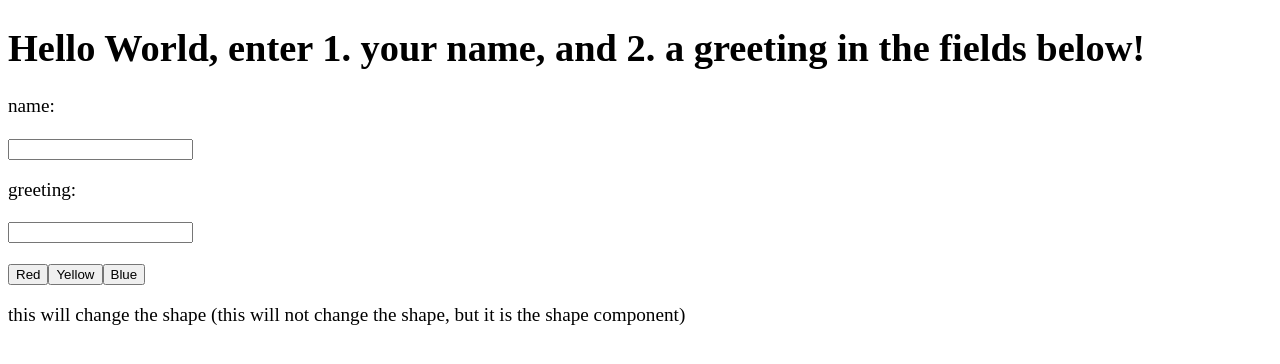
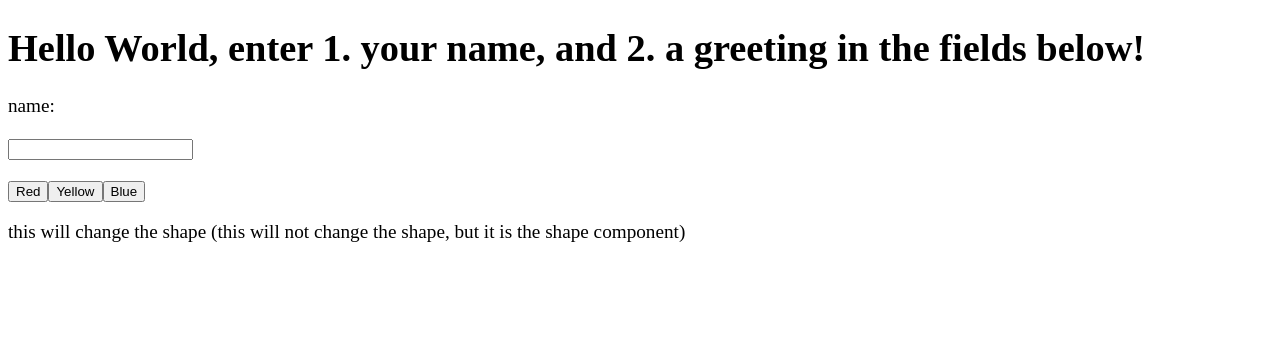
Before and after one commit to MustardJoe/react_quiz_nametag_comps, a React app: page / in a window 1280 px wide. Shown: the top 364 px of the page. Built offline with nearby package versions, Linux system fonts and the light colour scheme.

Commit message:
fucking garbage

```diff
--- a/src/components/NameTag/NameTag.js
+++ b/src/components/NameTag/NameTag.js
@@ -10,8 +10,6 @@ export default class NameTag extends Component {
       <>
         <p>name:</p>
         <TextSelector />
-        <p>greeting:</p>
-        <TextSelector />
         <ColorSelector />
         <Shape />
       </>
```
Also changed, not shown: 2 other files (tests, documents, lock files or other folders).
